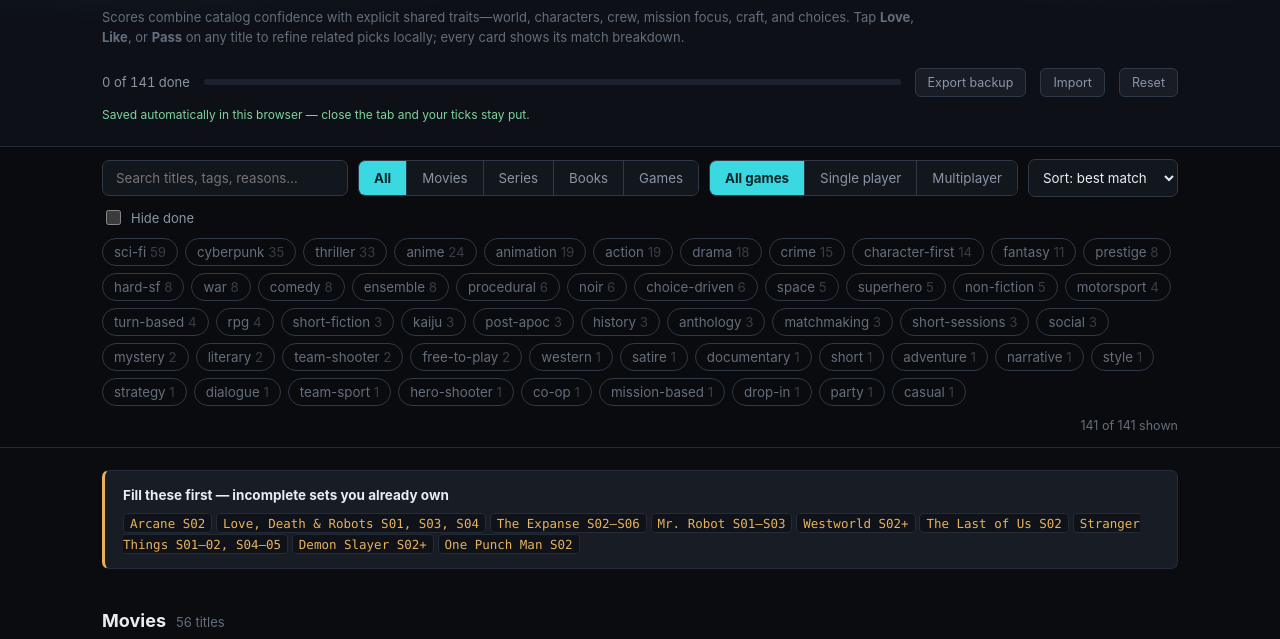
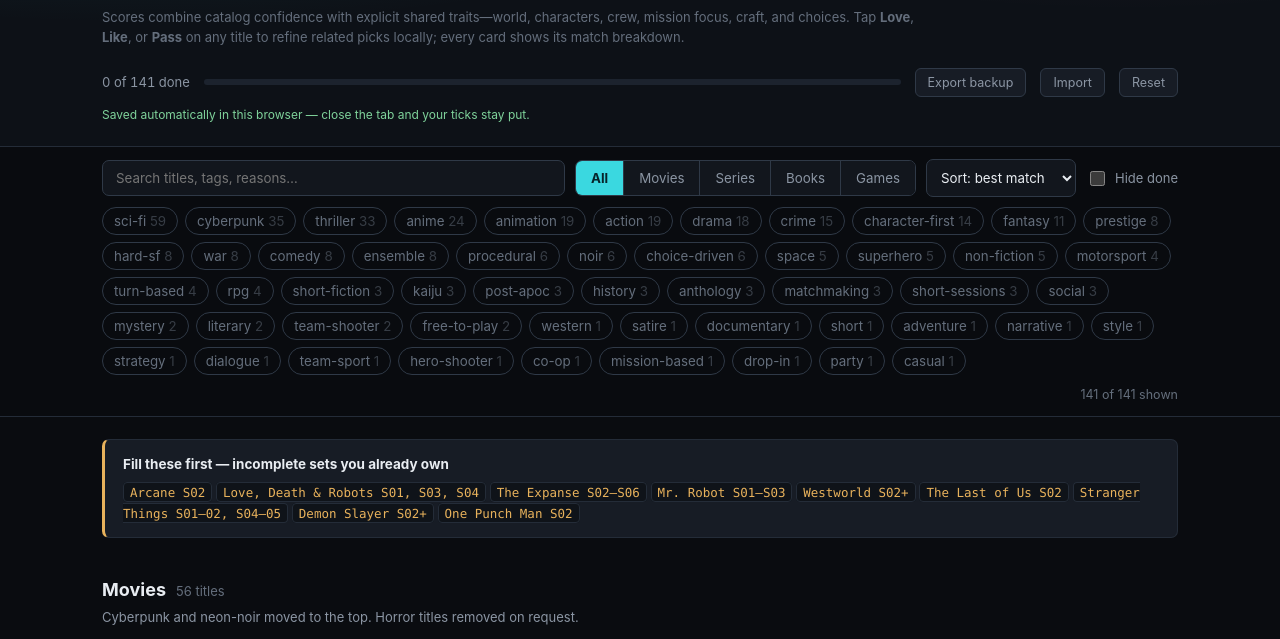
Before and after one commit to jeff-butler-dev/jeffb-pages, a plain HTML site: page watchlist/index.html in a window 1280 px wide. Shown: the part 130-769 px from the top of the page. Drawn offline with Linux system fonts and the light colour scheme.

Commit message:
fix: improve recommendation control accessibility

```diff
--- a/watchlist/index.html
+++ b/watchlist/index.html
@@ -53,6 +53,7 @@
     padding:9px 10px;border-radius:7px;font:13.5px inherit;font-family:inherit;cursor:pointer}
   select:focus{outline:none;border-color:var(--cy)}
   .seg{display:flex;border:1px solid var(--line2);border-radius:7px;overflow:hidden}
+  #segMode[hidden]{display:none!important}
   .seg button{background:var(--panel);border:0;border-right:1px solid var(--line2);color:var(--dim);
     padding:9px 15px;font:13.5px inherit;font-family:inherit;cursor:pointer;transition:.15s}
   .seg button:last-child{border-right:0}
@@ -94,6 +95,7 @@
   .sc small{font-size:9.5px;letter-spacing:.06em;color:var(--dim2);text-transform:uppercase}
   .s90 b{color:var(--cy)} .s80 b{color:var(--gr)} .s70 b{color:var(--am)} .s60 b{color:var(--dim)}
   .ti{font-weight:620;font-size:15px}
+  .medium{display:inline-block;margin-right:6px;border:1px solid var(--line2);border-radius:4px;padding:1px 5px;color:var(--vi);font-size:10px;font-weight:700;letter-spacing:.05em;text-transform:uppercase;vertical-align:1px}
   .yr{color:var(--dim2);font-weight:400;font-size:13px;margin-left:6px}
   .why{color:var(--dim);font-size:13.2px;margin-top:3px}
   .tg{display:flex;gap:5px;flex-wrap:wrap;margin-top:7px}
@@ -444,10 +446,10 @@
       const hot = st.sort==="score" && !st.tags.size && !q && i<HOT[cat];
       const reasons=reasonsFor(d);
       html+=`<div class="card ${done?"done":""} ${hot?"hot":""}">
-        <label class="ck"><input type="checkbox" data-k="${k}" ${done?"checked":""}></label>
+        <label class="ck"><input type="checkbox" data-k="${k}" aria-label="Mark ${d.t} ${d.c==="Book"?"read":d.c==="Game"?"played":"watched"}" ${done?"checked":""}></label>
         <div class="sc ${scoreClass(computed)}"><b>${computed}</b><small>match</small></div>
         <div>
-          <div class="ti">${d.t}<span class="yr">${d.a?d.a+" · ":""}${d.y}</span></div>
+          <div class="ti"><span class="medium">${d.c}${d.m?" · "+d.m:""}</span>${d.t}<span class="yr">${d.a?d.a+" · ":""}${d.y}</span></div>
           <div class="why">${d.w}</div>
           <div class="tg"><span class="k">Why it fits</span>${reasons.map(r=>`<span>${r}</span>`).join("")}</div>
           <details><summary>View match breakdown</summary>Catalog confidence + ${reasons.join(", ")}${feedback?" + your "+feedback+" feedback":""}.</details>
@@ -471,10 +473,10 @@
 }
 
 function syncUI(){
-  [...el("#segCat").children].forEach(b=>b.classList.toggle("on",b.dataset.cat===st.cat));
+  [...el("#segCat").children].forEach(b=>{const on=b.dataset.cat===st.cat;b.classList.toggle("on",on);b.setAttribute("aria-pressed",on)});
   const modeEl=el("#segMode");
   modeEl.hidden=st.cat!=="Game";
-  [...modeEl.children].forEach(b=>b.classList.toggle("on",b.dataset.mode===st.mode));
+  [...modeEl.children].forEach(b=>{const on=b.dataset.mode===st.mode;b.classList.toggle("on",on);b.setAttribute("aria-pressed",on)});
   el("#sortSel").value=st.sort;
   el("#hideDone").checked=st.hide;
   [...el("#chips").children].forEach(b=>b.classList.toggle("on",st.tags.has(b.dataset.tag)));
```
Also changed, not shown: 1 other file.
